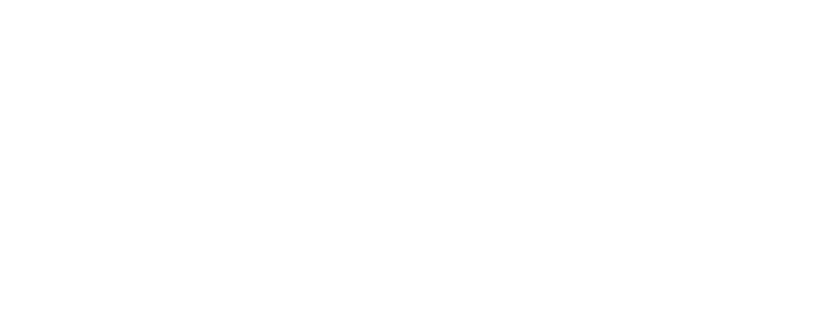
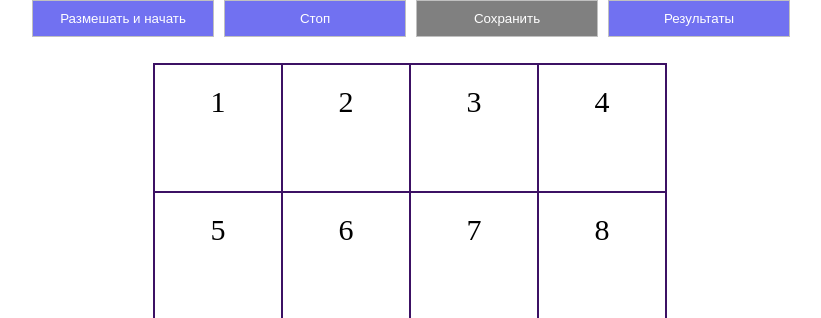
Before and after one commit to BlackTruth/gem-puzzle, a plain HTML site: page index.html in a window 1280 px wide. Shown: the top 318 px of the page, without its empty margins (229-1050 px from the left). Drawn offline with Linux system fonts and the light colour scheme; the site is published under a folder, as on GitHub Pages, so addresses that start at the root find nothing.

Commit message:
fix: scripts path

```diff
--- a/index.html
+++ b/index.html
@@ -3,8 +3,8 @@
   <head>
     <meta charset="UTF-8" />
     <meta name="viewport" content="width=device-width, initial-scale=1.0" />
-    <link rel="stylesheet" href="/assets/styles.css" />
-    <script type="text/javascript" src="/script.js" async></script>
+    <link rel="stylesheet" href="assets/styles.css" />
+    <script type="text/javascript" src="script.js" async></script>
     <title>Gem Puzzle</title>
   </head>
 
```
